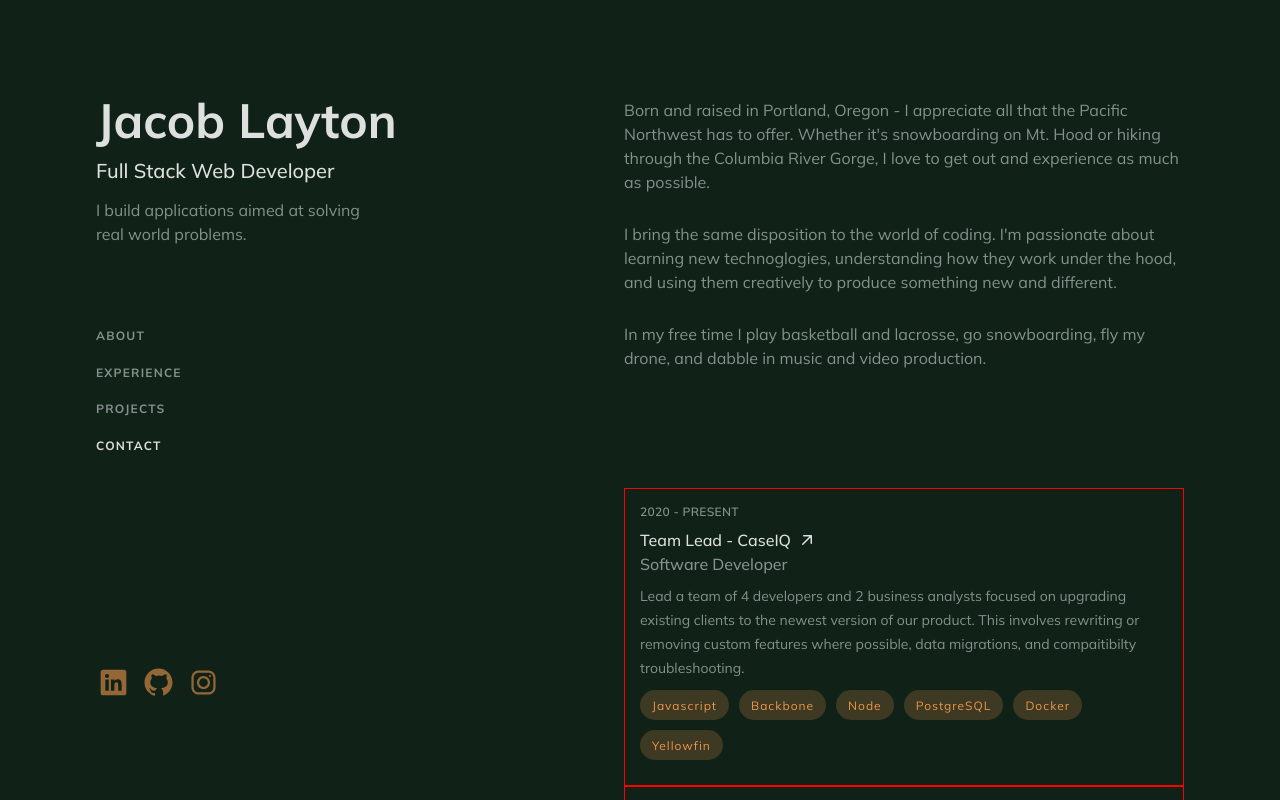
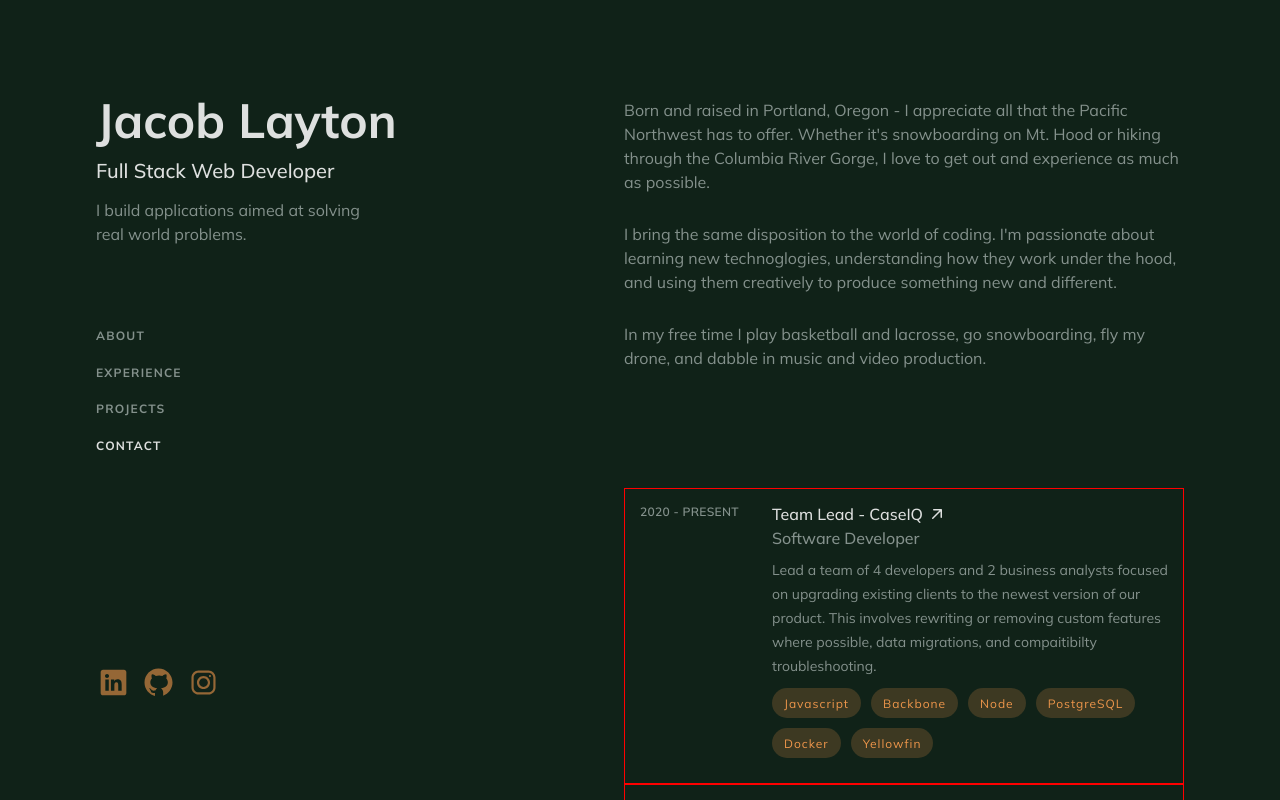
Before and after one commit to JacobLayton/2024-portfolio, a Next.js app: page / in a window 1280 px wide. Shown: the top 800 px of the page. Built offline with nearby package versions, Linux system fonts and the light colour scheme.

Commit message:
Turn experience cards into links, update styles

```diff
--- a/app/styles/experience.module.css
+++ b/app/styles/experience.module.css
@@ -15,6 +15,9 @@
 
 .experienceCard {
 	padding: 15px;
+	text-decoration: none;
+	color: inherit;
+	display: block;
 	border: 1px solid red;
 }
 
@@ -46,9 +49,20 @@
 	display: flex;
 }
 
+.experienceCardTitle h4,
+.experienceCardTitle svg {
+	transition: var(--transition-params);
+}
+
+.experienceCard:hover .experienceCardTitle h4,
+.experienceCard:hover .experienceCardTitle svg {
+	color: var(--color-pop-primary);
+	fill: var(--color-pop-primary);
+}
+
 .experienceCardTitle svg {
 	fill: var(--font-primary-color);
-	margin-left: 6px;
+	margin-left: 4px;
 }
 
 .experienceCard p {
--- a/app/ui/experience-cards.jsx
+++ b/app/ui/experience-cards.jsx
@@ -9,13 +9,7 @@
 	const { techStack } = props.experience;
 	const url = props.experience.url;
 	return (
-		<a
-			href={url}
-			target='_blank'
-			rel='noopener noreferrer'
-			className={styles.experienceCard}
-			style={{ textDecoration: 'none', color: 'inherit', display: 'block' }}
-		>
+		<a href={url} target='_blank' rel='noopener noreferrer' className={styles.experienceCard}>
 			<div className={styles.tabletUpLeft}>
 				<h4 className={styles.experienceDates}>{props.experience.dates}</h4>
 			</div>
```
